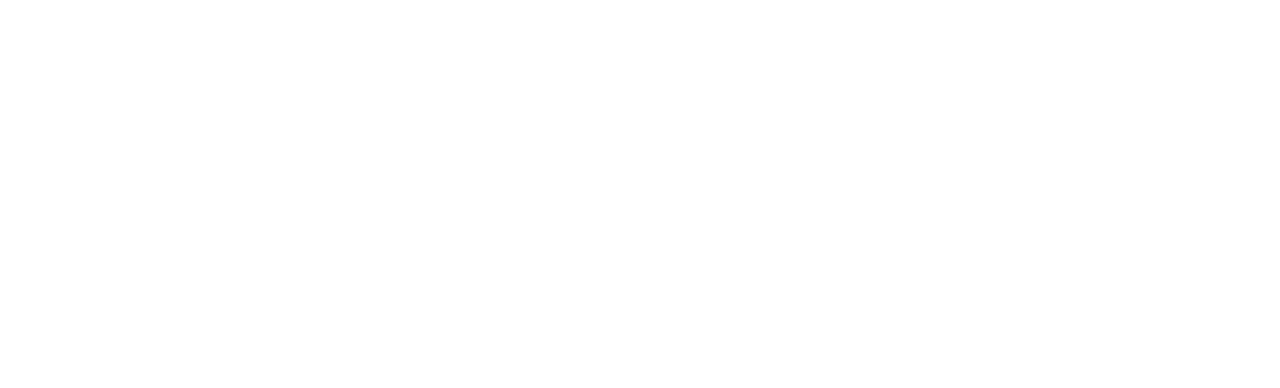
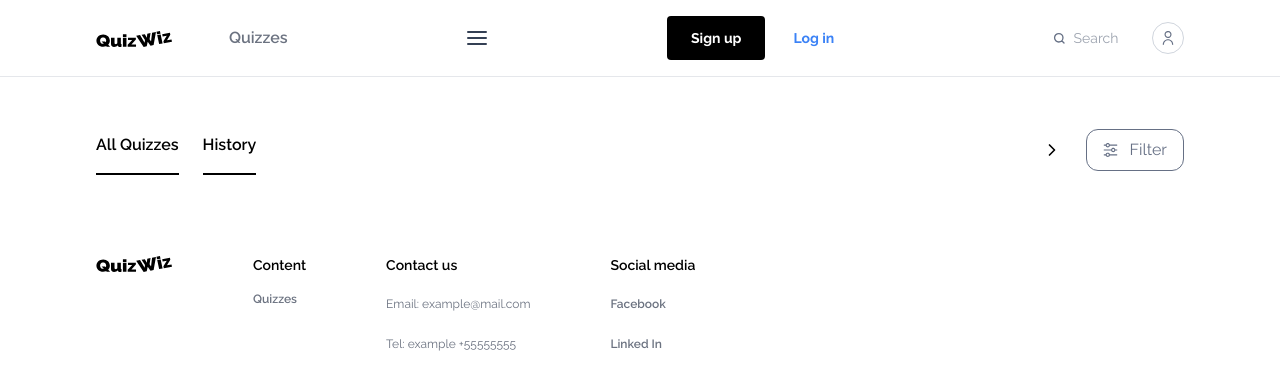
Before and after one commit to SousouBer/quizwiz-frontend, a Vue app: page /quizzes in a window 1280 px wide. Before the commit this address had no page. Shown: the top 388 px of the page. Built offline with nearby package versions, Linux system fonts and the light colour scheme.

Commit message:
style: style filter panel on quizzes' view

```diff
--- /dev/null
+++ b/src/components/icons/IconCategorySlider.vue
@@ -0,0 +1,39 @@
+<template>
+  <svg
+    :width="width"
+    :height="height"
+    viewBox="0 0 20 20"
+    fill="none"
+    xmlns="http://www.w3.org/2000/svg"
+  >
+    <path
+      d="M7.5 15L12.5 10L7.5 5"
+      :stroke="color"
+      stroke-width="1.67"
+      stroke-linecap="round"
+      stroke-linejoin="round"
+    />
+  </svg>
+</template>
+
+<script>
+export default {
+  props: {
+    width: {
+      type: String,
+      default: "20",
+      required: true,
+    },
+    height: {
+      type: String,
+      default: "20",
+      required: true,
+    },
+    color: {
+      type: String,
+      default: "black",
+      required: true,
+    },
+  },
+};
+</script>
--- /dev/null
+++ b/src/components/icons/IconFilterSettings.vue
@@ -0,0 +1,51 @@
+<template>
+  <svg
+    :width="width"
+    :height="height"
+    viewBox="0 0 15 14"
+    :fill="color"
+    xmlns="http://www.w3.org/2000/svg"
+  >
+    <g clip-path="url(#clip0_5141_5211)">
+      <path
+        d="M1.08333 2.77098H2.67933C2.80454 3.23166 3.07785 3.63834 3.45711 3.92828C3.83636 4.21822 4.30049 4.3753 4.77787 4.3753C5.25526 4.3753 5.71939 4.21822 6.09864 3.92828C6.4779 3.63834 6.75121 3.23166 6.87642 2.77098H13.9167C14.0714 2.77098 14.2197 2.70953 14.3291 2.60013C14.4385 2.49073 14.5 2.34236 14.5 2.18765C14.5 2.03294 14.4385 1.88457 14.3291 1.77517C14.2197 1.66578 14.0714 1.60432 13.9167 1.60432H6.87642C6.75121 1.14364 6.4779 0.736963 6.09864 0.447025C5.71939 0.157087 5.25526 0 4.77787 0C4.30049 0 3.83636 0.157087 3.45711 0.447025C3.07785 0.736963 2.80454 1.14364 2.67933 1.60432H1.08333C0.928624 1.60432 0.780251 1.66578 0.670854 1.77517C0.561458 1.88457 0.5 2.03294 0.5 2.18765C0.5 2.34236 0.561458 2.49073 0.670854 2.60013C0.780251 2.70953 0.928624 2.77098 1.08333 2.77098ZM4.77758 1.16682C4.97949 1.16682 5.17685 1.22669 5.34473 1.33886C5.5126 1.45103 5.64345 1.61046 5.72071 1.797C5.79797 1.98353 5.81819 2.18878 5.7788 2.38681C5.73941 2.58483 5.64219 2.76672 5.49942 2.90949C5.35666 3.05226 5.17476 3.14948 4.97674 3.18887C4.77872 3.22826 4.57346 3.20804 4.38693 3.13078C4.20039 3.05351 4.04096 2.92267 3.92879 2.7548C3.81662 2.58692 3.75675 2.38955 3.75675 2.18765C3.75706 1.917 3.86471 1.65753 4.05609 1.46615C4.24746 1.27478 4.50694 1.16713 4.77758 1.16682Z"
+        fill="#667085"
+      />
+      <path
+        d="M13.9167 6.41616H12.3207C12.1957 5.95538 11.9225 5.54856 11.5432 5.2585C11.164 4.96844 10.6999 4.81128 10.2224 4.81128C9.74498 4.81128 9.28082 4.96844 8.90159 5.2585C8.52237 5.54856 8.24916 5.95538 8.12417 6.41616H1.08333C0.928624 6.41616 0.780251 6.47762 0.670854 6.58702C0.561458 6.69641 0.5 6.84479 0.5 6.9995C0.5 7.1542 0.561458 7.30258 0.670854 7.41197C0.780251 7.52137 0.928624 7.58283 1.08333 7.58283H8.12417C8.24916 8.04361 8.52237 8.45043 8.90159 8.74049C9.28082 9.03055 9.74498 9.18771 10.2224 9.18771C10.6999 9.18771 11.164 9.03055 11.5432 8.74049C11.9225 8.45043 12.1957 8.04361 12.3207 7.58283H13.9167C14.0714 7.58283 14.2197 7.52137 14.3291 7.41197C14.4385 7.30258 14.5 7.1542 14.5 6.9995C14.5 6.84479 14.4385 6.69641 14.3291 6.58702C14.2197 6.47762 14.0714 6.41616 13.9167 6.41616ZM10.2224 8.02033C10.0205 8.02033 9.82315 7.96046 9.65527 7.84829C9.4874 7.73611 9.35655 7.57668 9.27929 7.39015C9.20203 7.20362 9.18181 6.99836 9.2212 6.80034C9.26059 6.60232 9.35781 6.42042 9.50058 6.27766C9.64334 6.13489 9.82524 6.03767 10.0233 5.99828C10.2213 5.95889 10.4265 5.97911 10.6131 6.05637C10.7996 6.13363 10.959 6.26448 11.0712 6.43235C11.1834 6.60023 11.2432 6.79759 11.2432 6.9995C11.2429 7.27014 11.1353 7.52962 10.9439 7.72099C10.7525 7.91237 10.4931 8.02002 10.2224 8.02033Z"
+        fill="#667085"
+      />
+      <path
+        d="M13.9167 11.2293H6.87642C6.75121 10.7686 6.4779 10.362 6.09864 10.072C5.71939 9.78209 5.25526 9.625 4.77787 9.625C4.30049 9.625 3.83636 9.78209 3.45711 10.072C3.07785 10.362 2.80454 10.7686 2.67933 11.2293H1.08333C0.928624 11.2293 0.780251 11.2908 0.670854 11.4002C0.561458 11.5096 0.5 11.6579 0.5 11.8126C0.5 11.9674 0.561458 12.1157 0.670854 12.2251C0.780251 12.3345 0.928624 12.396 1.08333 12.396H2.67933C2.80454 12.8566 3.07785 13.2633 3.45711 13.5533C3.83636 13.8432 4.30049 14.0003 4.77787 14.0003C5.25526 14.0003 5.71939 13.8432 6.09864 13.5533C6.4779 13.2633 6.75121 12.8566 6.87642 12.396H13.9167C14.0714 12.396 14.2197 12.3345 14.3291 12.2251C14.4385 12.1157 14.5 11.9674 14.5 11.8126C14.5 11.6579 14.4385 11.5096 14.3291 11.4002C14.2197 11.2908 14.0714 11.2293 13.9167 11.2293ZM4.77758 12.8335C4.57568 12.8335 4.37831 12.7736 4.21044 12.6614C4.04256 12.5493 3.91172 12.3898 3.83446 12.2033C3.75719 12.0168 3.73698 11.8115 3.77637 11.6135C3.81575 11.4155 3.91298 11.2336 4.05574 11.0908C4.19851 10.948 4.38041 10.8508 4.57843 10.8114C4.77645 10.772 4.98171 10.7923 5.16824 10.8695C5.35477 10.9468 5.5142 11.0776 5.62637 11.2455C5.73855 11.4134 5.79842 11.6107 5.79842 11.8126C5.79795 12.0832 5.69025 12.3426 5.49891 12.534C5.30757 12.7253 5.04818 12.833 4.77758 12.8335Z"
+        fill="#667085"
+      />
+    </g>
+    <defs>
+      <clipPath id="clip0_5141_5211">
+        <rect width="14" height="14" fill="white" transform="translate(0.5)" />
+      </clipPath>
+    </defs>
+  </svg>
+</template>
+
+<script>
+export default {
+  props: {
+    width: {
+      type: String,
+      default: "15",
+      required: true,
+    },
+    height: {
+      type: String,
+      default: "14",
+      required: true,
+    },
+    color: {
+      type: String,
+      default: "none",
+      required: true,
+    },
+  },
+};
+</script>
--- /dev/null
+++ b/src/components/shared/FilterPanel.vue
@@ -0,0 +1,30 @@
+<template>
+  <div class="flex items-center gap-4 px-24 py-12">
+    <div class="flex items-center gap-6 w-11/12 overflow-hidden">
+      <FilterPanelButtonCategory category="All Quizzes" />
+      <FilterPanelButtonCategory category="History" />
+    </div>
+
+    <div
+      class="transition-all duration-300 ease-in-out hover:bg-gray-200 p-2 rounded-full cursor-pointer"
+    >
+      <IconCategorySlider />
+    </div>
+
+    <FilterPanelButtonFilter />
+  </div>
+</template>
+
+<script>
+import FilterPanelButtonCategory from "@/components/shared/FilterPanelButtonCategory.vue";
+import IconCategorySlider from "@/components/icons/IconCategorySlider.vue";
+import FilterPanelButtonFilter from "@/components/shared/FilterPanelButtonFilter.vue";
+
+export default {
+  components: {
+    FilterPanelButtonCategory,
+    IconCategorySlider,
+    FilterPanelButtonFilter,
+  },
+};
+</script>
--- /dev/null
+++ b/src/components/shared/FilterPanelButtonCategory.vue
@@ -0,0 +1,18 @@
+<template>
+  <button
+    class="pt-2 pb-4 border-b-2 border-black font-semibold text-black whitespace-nowrap"
+  >
+    {{ category }}
+  </button>
+</template>
+
+<script>
+export default {
+  props: {
+    category: {
+      type: String,
+      required: true,
+    },
+  },
+};
+</script>
--- /dev/null
+++ b/src/components/shared/FilterPanelButtonFilter.vue
@@ -0,0 +1,18 @@
+<template>
+  <div
+    class="flex items-center justify-center gap-3 px-4 py-2 rounded-xl cursor-pointer border border-grayish-blue transition-all duration-300 ease-in-out hover:bg-paleBlue"
+  >
+    <IconFilterSettings />
+    <span class="text-grayish-blue">Filter</span>
+  </div>
+</template>
+
+<script>
+import IconFilterSettings from "@/components/icons/IconFilterSettings.vue";
+
+export default {
+  components: {
+    IconFilterSettings,
+  },
+};
+</script>
--- a/src/router/index.js
+++ b/src/router/index.js
@@ -1,5 +1,5 @@
 import { createRouter, createWebHistory } from "vue-router";
-
+import QuizzesView from "@/views/QuizzesView.vue";
 import LandingPageView from "@/views/LandingPageView.vue";
 import RegisterView from "@/views/RegisterView.vue";
 import LoginView from "@/views/LoginView.vue";
@@ -29,6 +29,11 @@ const router = createRouter({
       path: "/landing",
       component: LandingPageView,
     },
+    {
+      path: "/quizzes",
+      name: "quizzes",
+      component: QuizzesView,
+    },
   ],
 });
 
--- /dev/null
+++ b/src/views/QuizzesView.vue
@@ -0,0 +1,21 @@
+<template>
+  <TheHeader />
+  <main>
+    <FilterPanel />
+  </main>
+  <TheFooter />
+</template>
+
+<script>
+import TheHeader from "@/components/shared/TheHeader.vue";
+import TheFooter from "@/components/shared/TheFooter.vue";
+import FilterPanel from "@/components/shared/FilterPanel.vue";
+
+export default {
+  components: {
+    TheHeader,
+    TheFooter,
+    FilterPanel,
+  },
+};
+</script>
```
